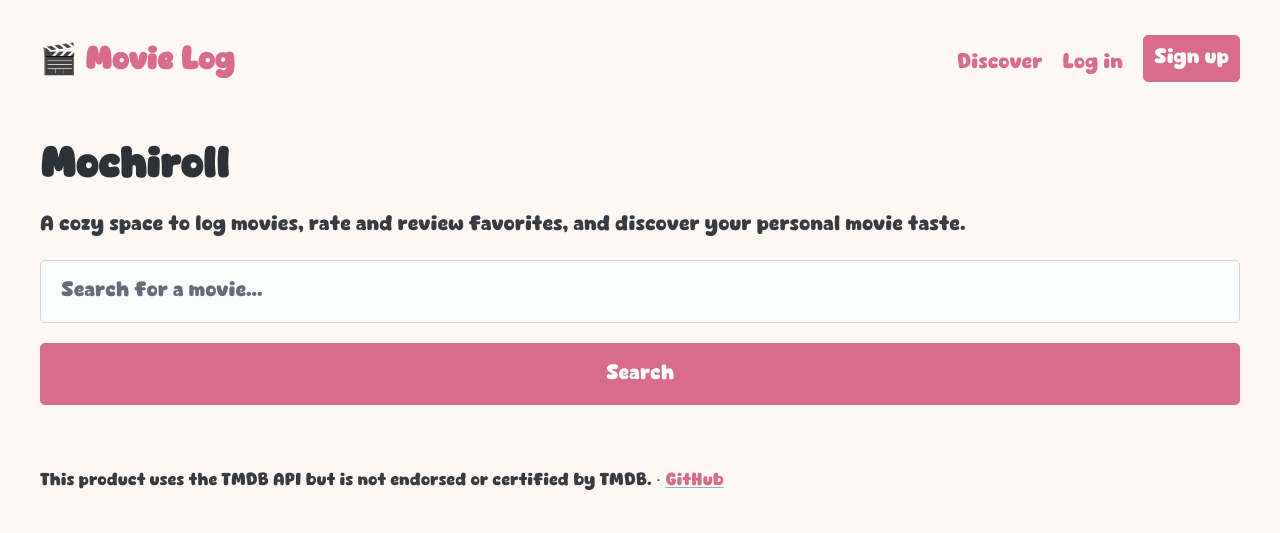
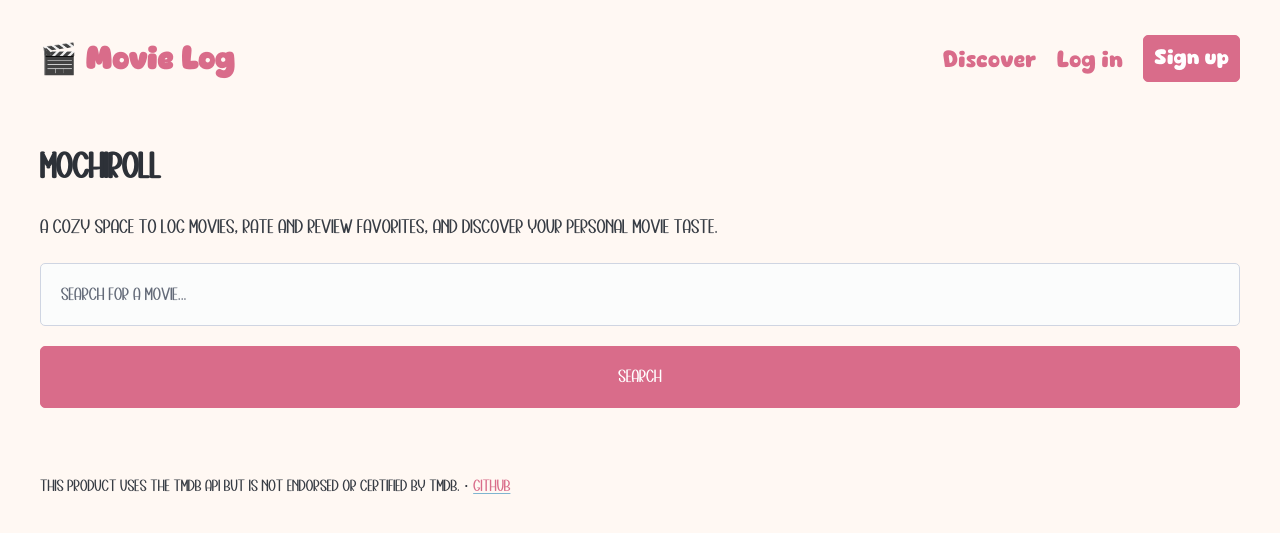
Before and after one commit to daniella-q-ling/movie-log, a Flask app: page / in a window 1280 px wide. Shown: the top 533 px of the page. Run offline with Flask 3, Linux system fonts and the light colour scheme; parts of the project's set-up code (start-up, migrations or seed data) failed here and were passed over; some libraries are stand-ins or nearby versions.

Commit message:
Switch body font to Santa Costume and adjust size

```diff
--- a/static/style.css
+++ b/static/style.css
@@ -3,11 +3,24 @@
   src: url("fonts/cutedino.otf");
 }
 
+@font-face {
+  font-family: "Santa Costume";
+  src: url("fonts/santacostume.ttf");
+}
+
+nav,
+.grid-cards strong,
+.movie-layout h1 {
+  font-family: "Cute Dino", sans-serif;
+}
+
 nav strong {
-  font-family: "Cute Dino", sans-serif;
   font-size: 1.5rem;
 }
 
+body {
+  font-size: 1.1rem;
+}
 
 [data-theme=light],
 :root:not([data-theme=dark]) {
@@ -16,7 +29,7 @@ nav strong {
   --pico-primary-hover: #c25475;
   --pico-primary-hover-background: #c25475;
   --pico-background-color: #fff8f3;
-  --pico-font-family: "Cute Dino", sans-serif;
+  --pico-font-family: "Santa Costume", sans-serif;
 }
 
 .grid-cards {
```
Also changed, not shown: static/fonts/cutekitchen.ttf (added), static/fonts/santacostume.ttf (added).
